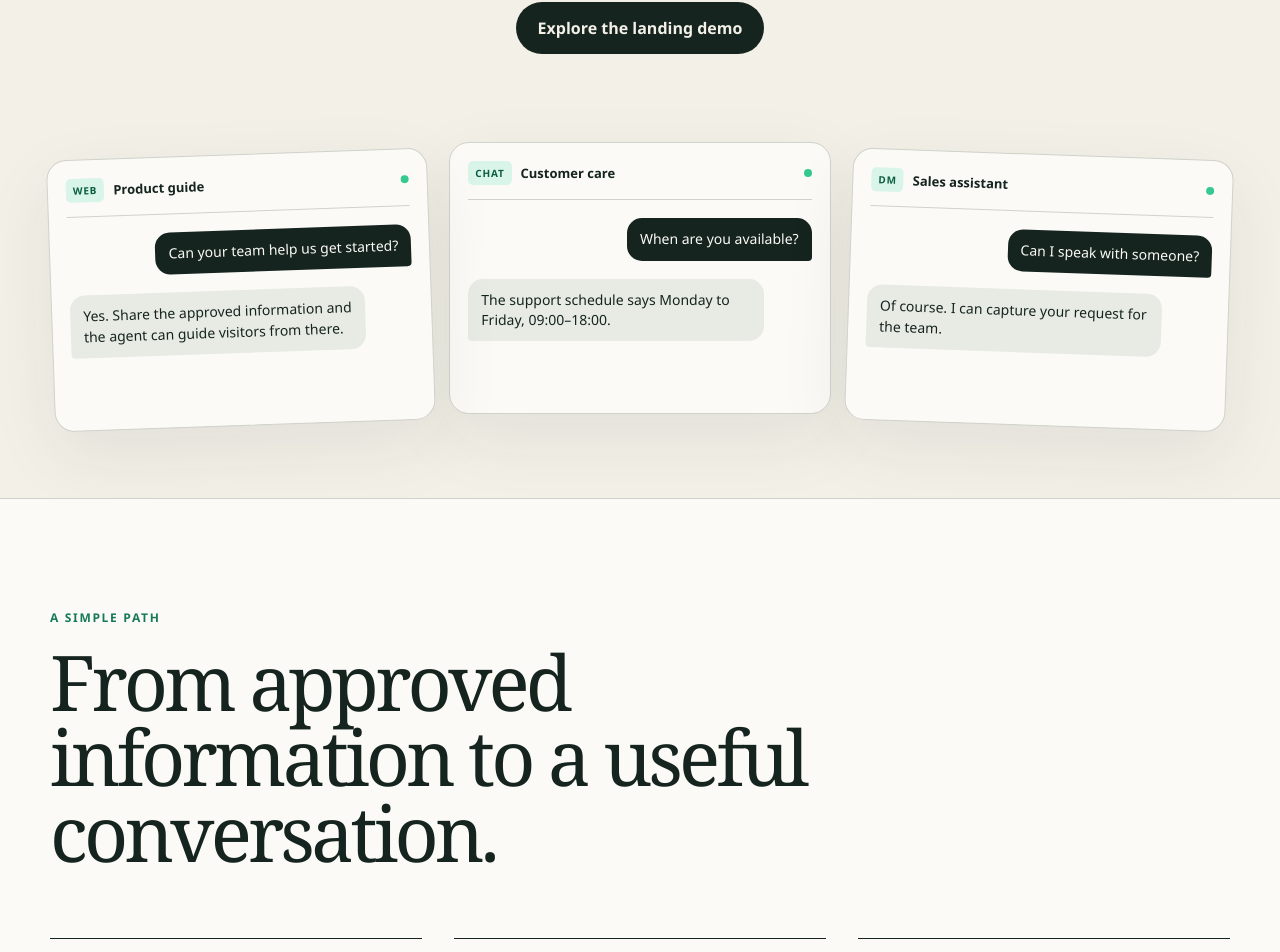
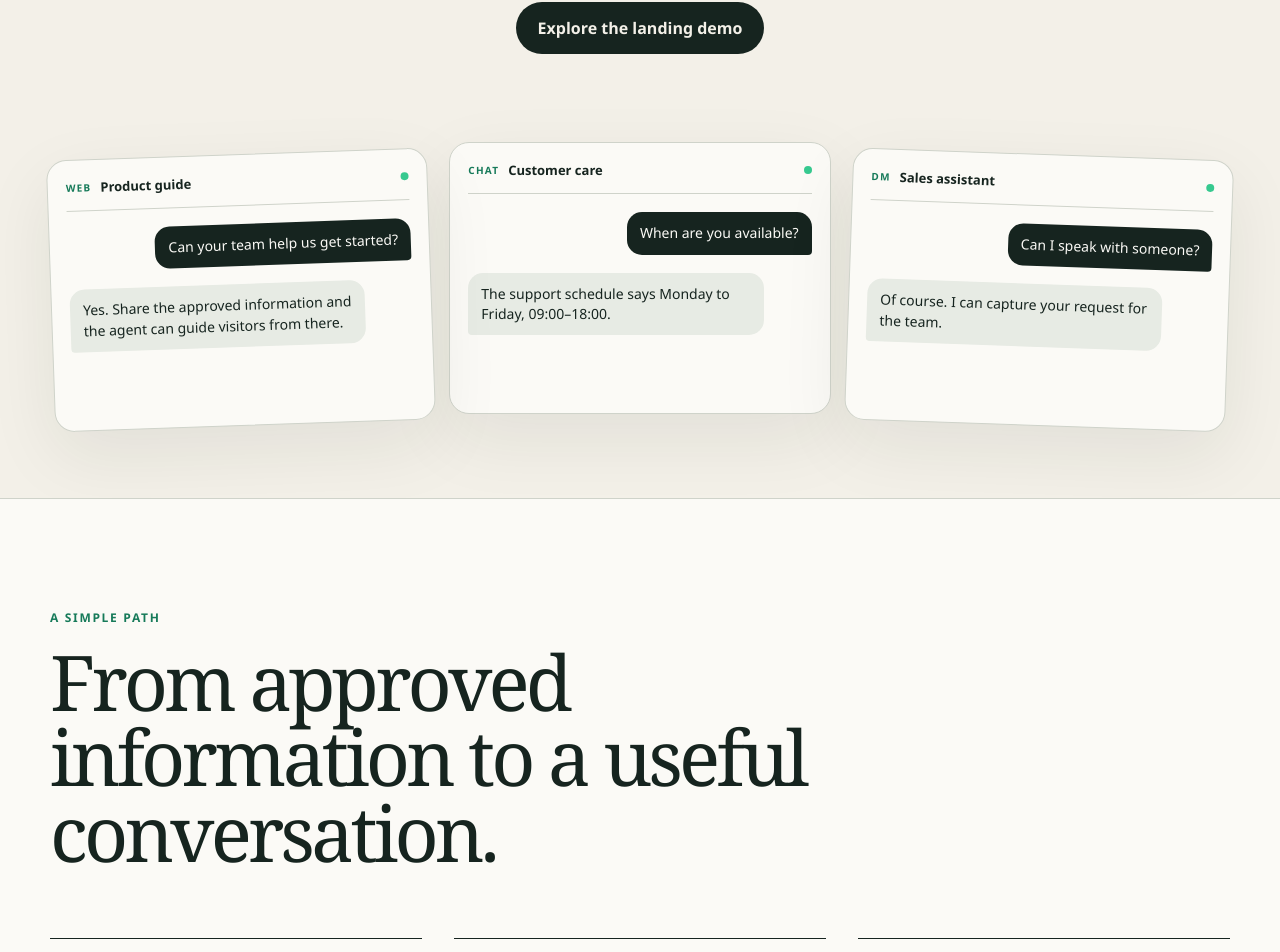
Before and after one commit to tinwolocaf-lab/makeagent, a React (Vite) app: page / in a window 1280 px wide. Shown: the part 752-1704 px from the top of the page. Built offline with nearby package versions, Linux system fonts and the light colour scheme.

Commit message:
simplify channel cards

```diff
--- a/src/components/ChannelCard.tsx
+++ b/src/components/ChannelCard.tsx
@@ -8,7 +8,7 @@ export function ChannelCard({
   onlineLabel: string;
 }) {
   return (
-    <article className="conversation-card">
+    <article className="conversation-card" data-channel={conversation.channel.toLowerCase()}>
       <div className="card-head">
         <span>{conversation.channel}</span>
         <strong>{conversation.name}</strong>
--- a/src/landing.css
+++ b/src/landing.css
@@ -59,7 +59,7 @@ h1 span { display: block; }
 .conversation-card:nth-child(3) { transform: rotate(2deg) translateY(12px); }
 .conversation-card:hover { z-index: 2; transform: translateY(-7px); box-shadow: 0 34px 80px rgb(22 36 31 / 14%); }
 .card-head { display: grid; grid-template-columns: auto 1fr auto; align-items: center; gap: 9px; padding-bottom: 14px; border-bottom: 1px solid var(--line); font-size: 13px; }
-.card-head > span { padding: 5px 7px; border-radius: 5px; color: #0c5d43; background: #d9f5e9; font-size: 10px; font-weight: 900; letter-spacing: .08em; }
+.card-head > span { color: #167a59; font-size: 10px; font-weight: 900; letter-spacing: .12em; }
 .card-head i { width: 8px; height: 8px; border-radius: 50%; background: var(--accent); }
 .bubble { width: fit-content; max-width: 86%; margin: 18px 0 0; padding: 11px 13px; border-radius: 15px; font-size: 14px; line-height: 1.45; }
 .bubble-customer { margin-left: auto; border-bottom-right-radius: 4px; color: var(--surface); background: var(--ink); }
```
